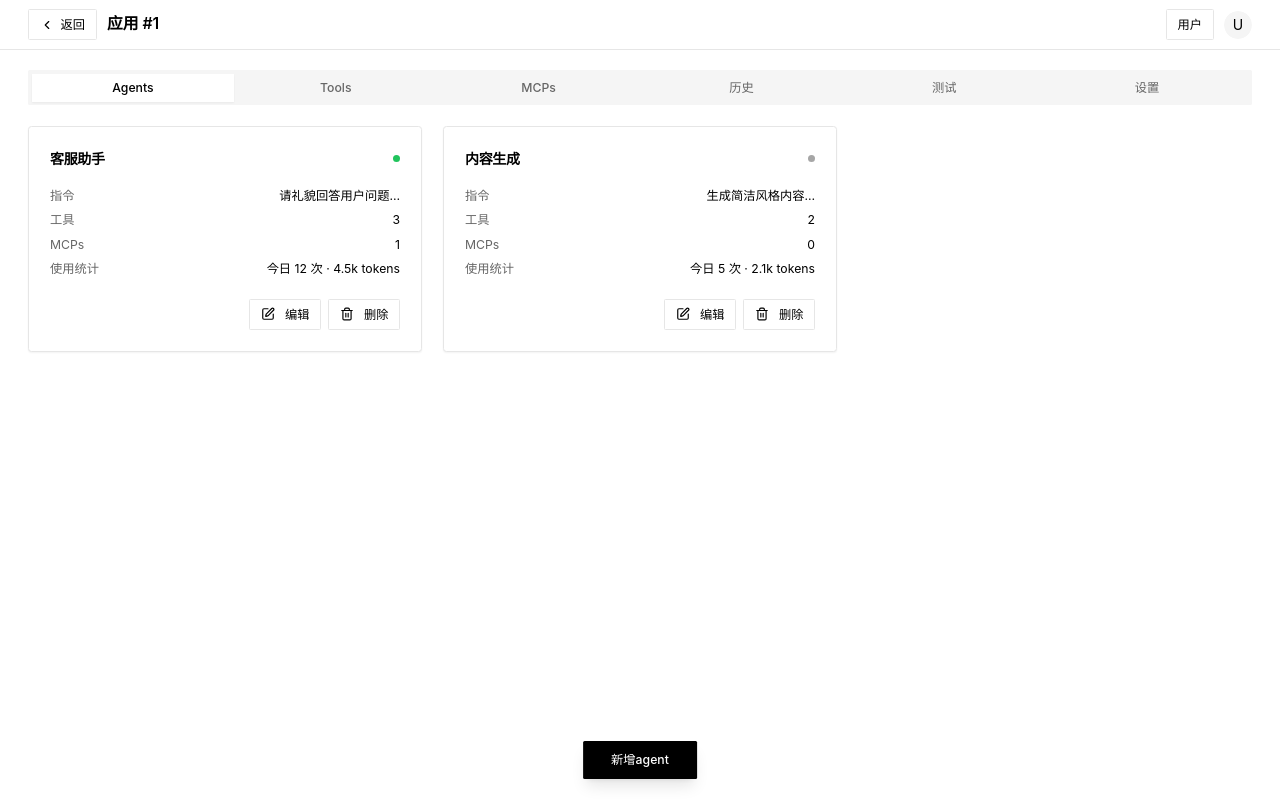
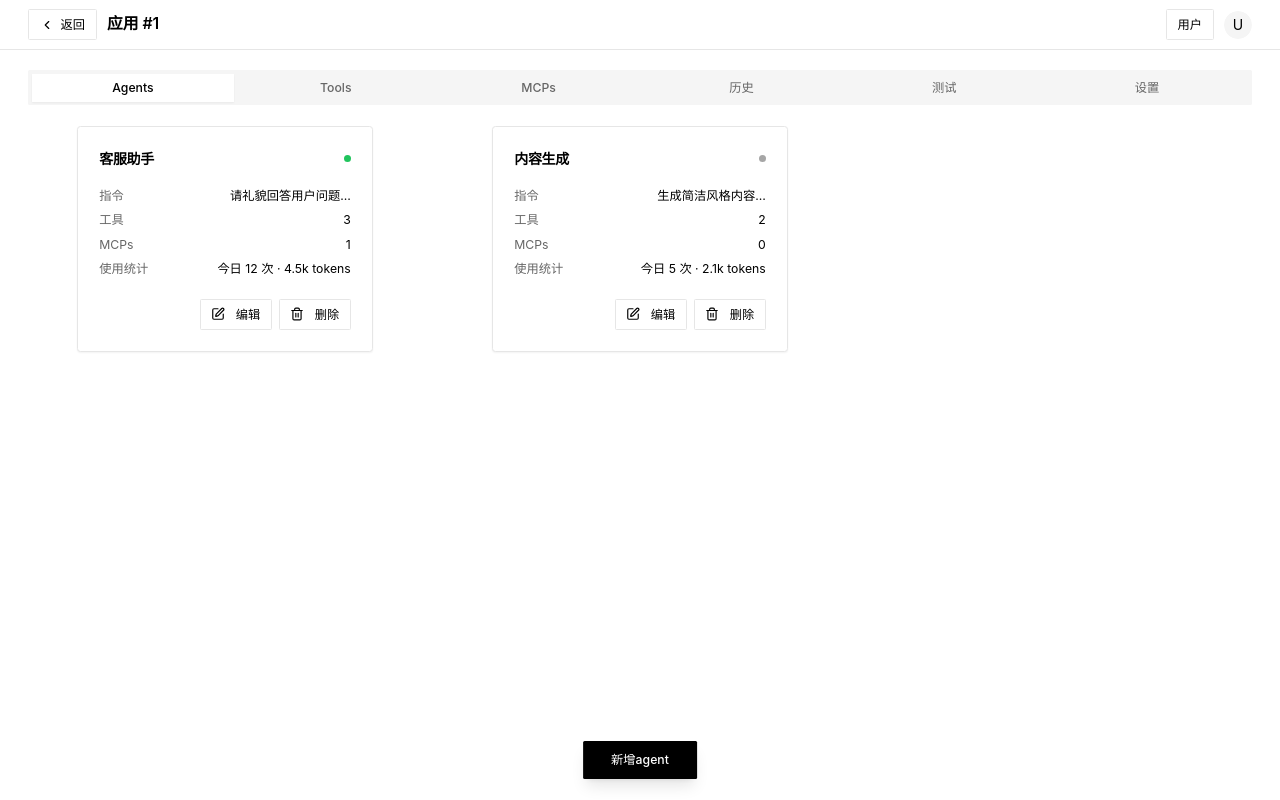
Before and after one commit to Whopus/prompt-pilot-workshop, a React (Vite) app: page /apps/1/agents in a window 1280 px wide. Built offline with nearby package versions, Linux system fonts and the light colour scheme.

Commit message:
Adjust card width
Reduce card width to 75% of original size.

```diff
--- a/src/pages/AppDetail.tsx
+++ b/src/pages/AppDetail.tsx
@@ -87,7 +87,8 @@ const AgentsSection = () => {
     <section className="space-y-4">
       <div className="grid grid-cols-1 md:grid-cols-2 lg:grid-cols-3 gap-6">
         {items.map((it) => (
-          <Card key={it.id}>
+          <div key={it.id} className="w-3/4 justify-self-center">
+            <Card>
             <CardHeader className="flex flex-row items-center justify-between space-y-0 pb-2">
               <CardTitle className="text-base font-semibold">{it.name}</CardTitle>
               <StatusDot status={it.status} />
@@ -113,6 +114,7 @@ const AgentsSection = () => {
               </ConfirmDelete>
             </CardFooter>
           </Card>
+          </div>
         ))}
       </div>
       <div className="fixed left-1/2 bottom-6 -translate-x-1/2 z-40">
```
